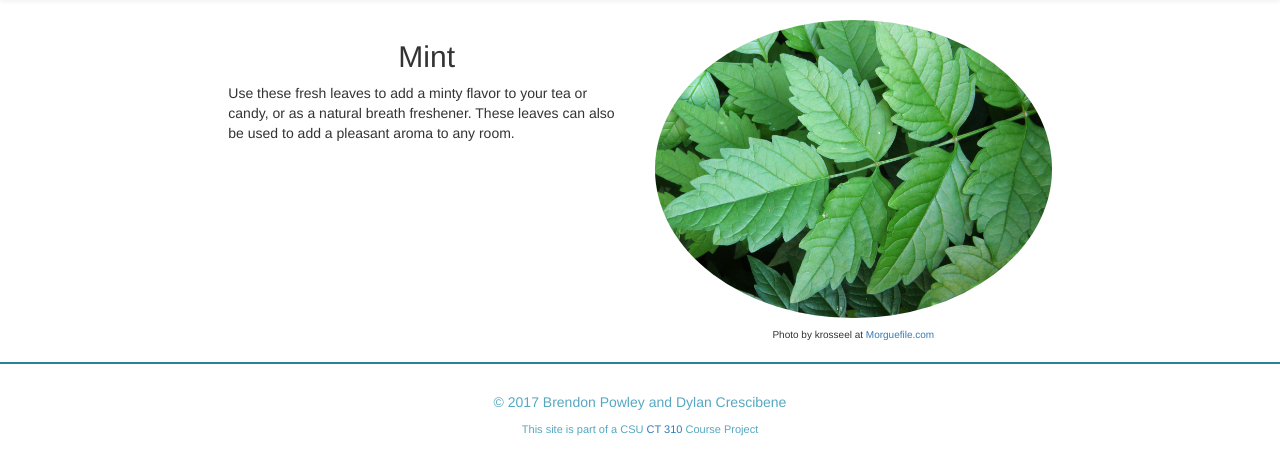
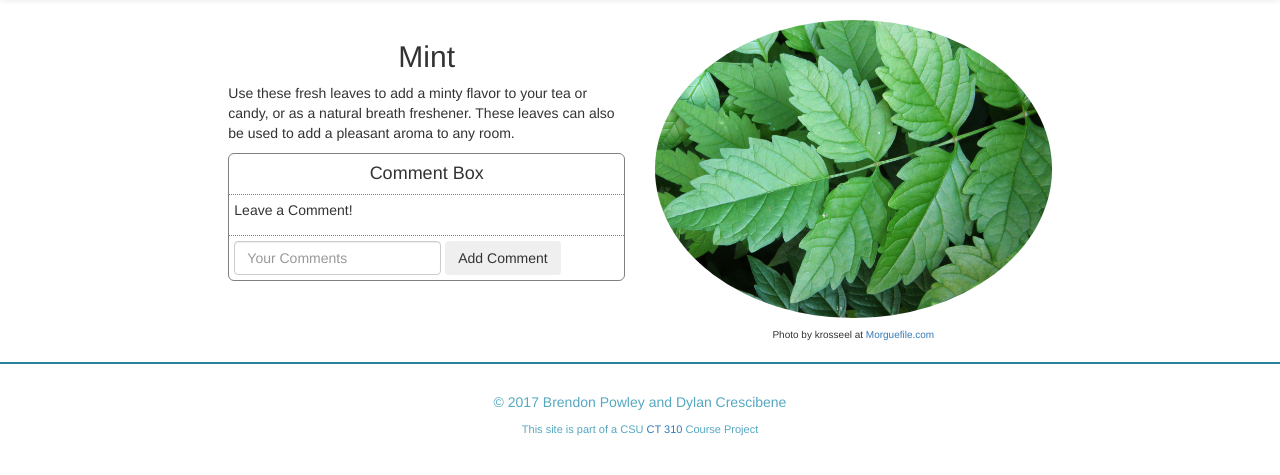
Before and after one commit to DylanCrescibene/CT310-P1, a PHP site: page /mint.php in a window 1280 px wide. Shown: the part 246-721 px from the top of the page. Run offline with PHP 8.4, Linux system fonts and the light colour scheme; some libraries are stand-ins or nearby versions.

Commit message:
made a basic comment box

```diff
--- /dev/null
+++ b/comments.php
@@ -0,0 +1,17 @@
+
+<div class="comment-box rounded">
+  <div class="title-box">
+    <h4>Comment Box</h4>
+  </div>
+  <div class="comment-section">
+    <p>Leave a Comment!</p>
+  </div>
+  <form class="form-inline" role="form">
+    <div class="form-group">
+      <input class="form-control" type="text" placeholder="Your Comments" />
+    </div>
+    <div class="form-group">
+      <button class="btn btn-defualt">Add Comment</button>
+    </div>
+  </form>
+</div>
--- a/greenbean.php
+++ b/greenbean.php
@@ -17,6 +17,7 @@ include ('header.php');
 		These fresh green beans are a great source of fiber, antioxidants and vitamins.
 		Steam them, fry them, or bake them in a casserole for a tasty, healthy treat!
 	</p>
+	<?php include('comments.php'); ?>
 </div>
 
 <div class="col-lg-4 col-md-4 col-sm-6 col-xs-6">
--- a/header.php
+++ b/header.php
@@ -1,6 +1,7 @@
 <?php
 session_start();
 ?>
+
 
 <!DOCTYPE html>
 <html lang="en">
@@ -21,5 +22,5 @@ session_start();
 	<script src="https://ajax.googleapis.com/ajax/libs/jquery/3.1.1/jquery.min.js"></script>
 	<script src="https://maxcdn.bootstrapcdn.com/bootstrap/3.3.7/js/bootstrap.min.js"></script>
 
-	<link rel="stylesheet" href="style.css" type="text/css" />
+	<link rel="stylesheet" href="style.css" type="text/css"/>
 	<link href='//fonts.googleapis.com/css?family=Alegreya+Sans+SC' rel='stylesheet'>
--- a/mint.php
+++ b/mint.php
@@ -17,6 +17,7 @@ include ('header.php');
 		Use these fresh leaves to add a minty flavor to your tea or candy, or as a natural breath freshener.
 		These leaves can also be used to add a pleasant aroma to any room.
 	</p>
+	<?php include('comments.php'); ?>
 </div>
 
 <div class="col-lg-4 col-md-4 col-sm-6 col-xs-6">
--- a/oregano.php
+++ b/oregano.php
@@ -17,6 +17,7 @@ include ('header.php');
 		This herb is part of the mint family. Order fresh leaves to use now or let them dry out for more intense flavor!
 		Oregano is wildly used Italian-American and Mediterranean cuisine.
 	</p>
+	<?php include('comments.php'); ?>
 </div>
 
 <div class="col-lg-4 col-md-4 col-sm-6 col-xs-6">
--- a/style.css
+++ b/style.css
@@ -30,3 +30,22 @@ h1, h2, h3{
 .avatar{
 	margin-bottom: 10px;
 }
+
+.rounded{
+	border-radius: 6px;
+	border: 1px solid grey;
+}
+
+.comment-section{
+	border-top: 1px dotted grey;
+	border-bottom: 1px dotted grey;
+	padding: 5px;
+}
+
+.title-box{
+	text-align: center;
+}
+
+.form-inline{
+	padding: 5px;
+}
```
